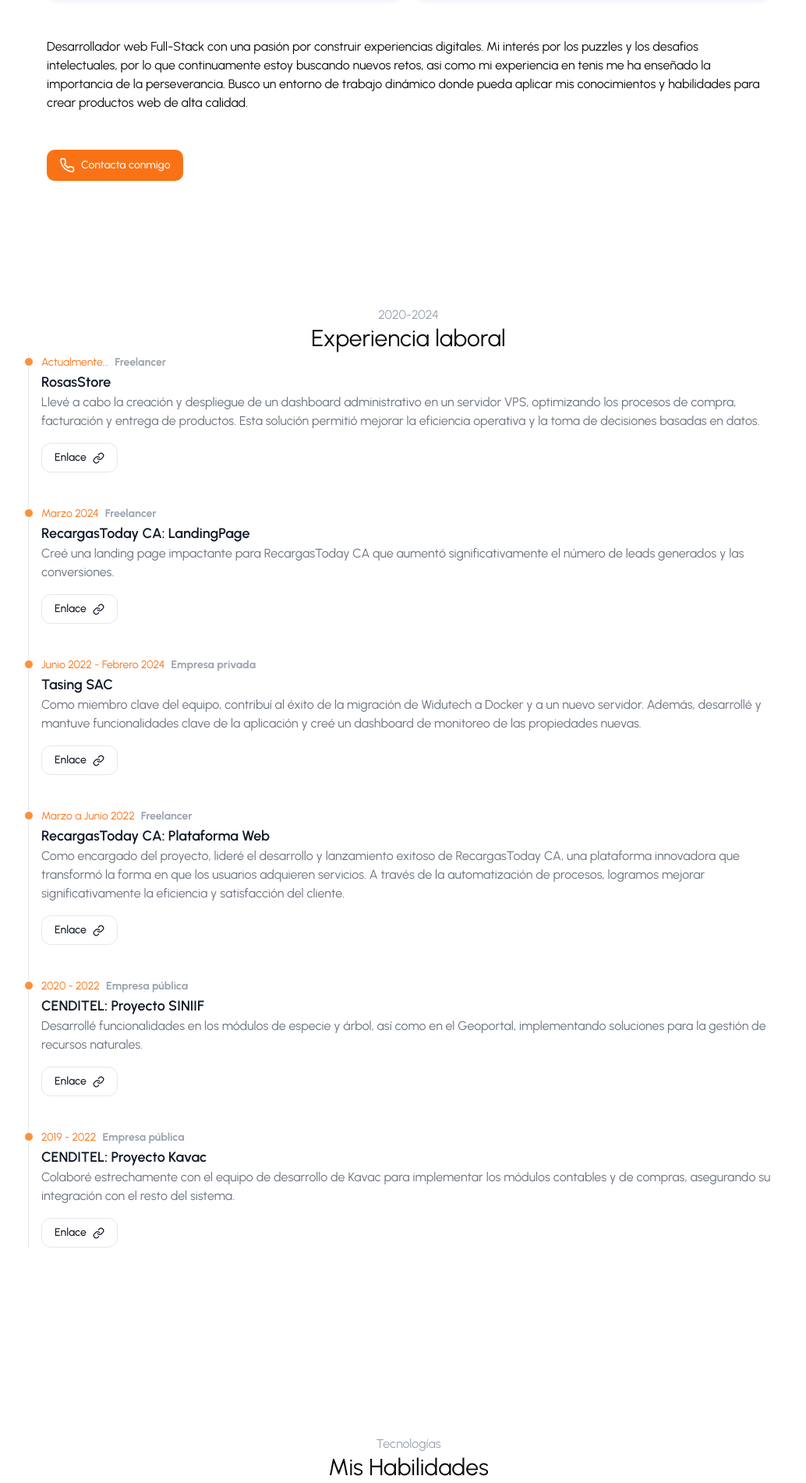
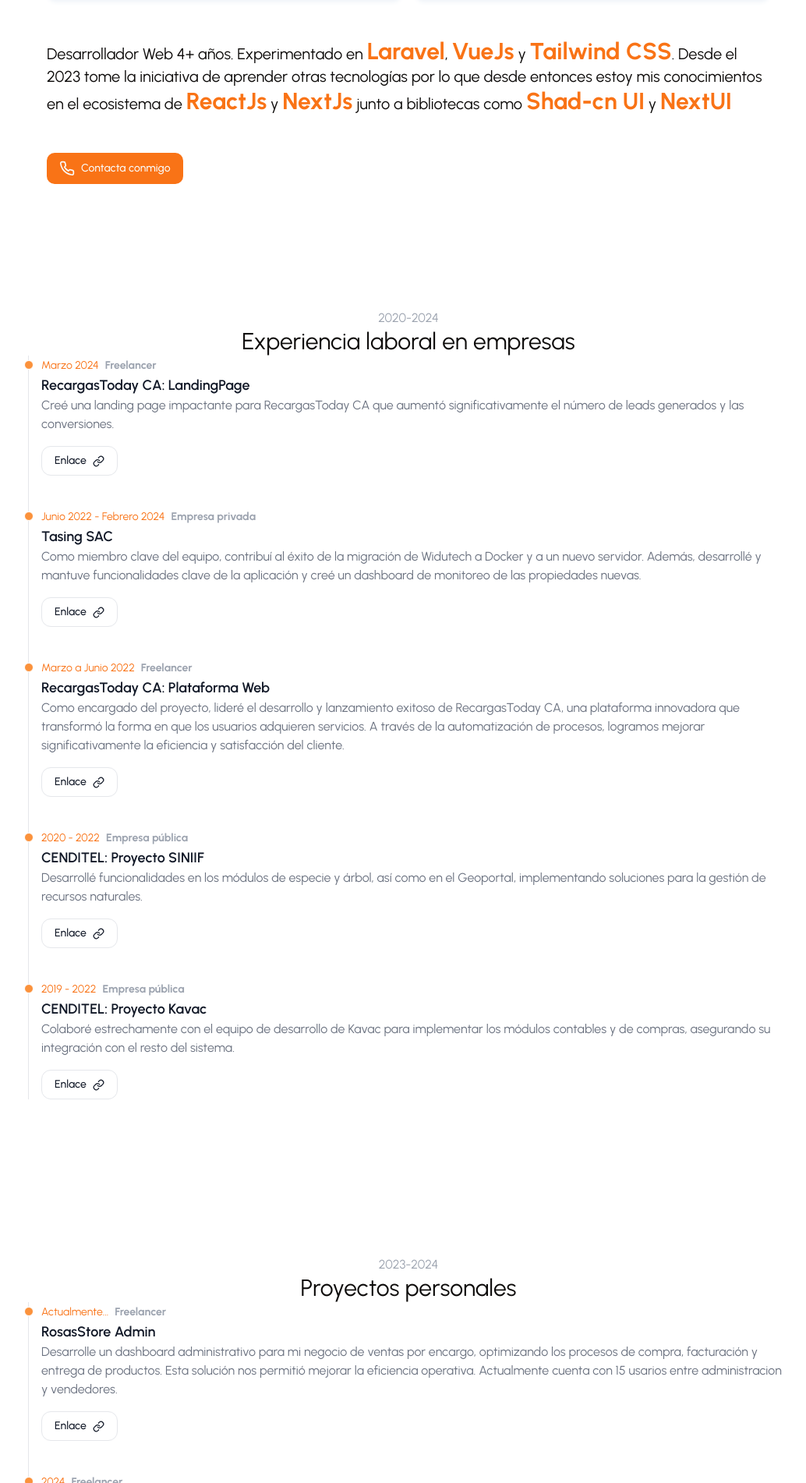
Before and after one commit to jrosasr/porfolio, a Next.js app: page / in a window 1280 px wide. Shown: the part 878-2780 px from the top of the page at 78% size, without its empty margins (116-1150 px from the left). Built offline with nearby package versions, Linux system fonts and the light colour scheme.

Commit message:
actualizacion de porfolio

```diff
--- a/components/about-me.tsx
+++ b/components/about-me.tsx
@@ -23,20 +23,38 @@
               </div>
             ))}
           </div>
-          <p className="my-12">
-            Desarrollador web Full-Stack con una pasión por construir
-            experiencias digitales. Mi interés por los
-            puzzles y los desafios intelectuales, por lo que continuamente
-            estoy buscando nuevos retos, asi como mi experiencia en tenis
-            me ha enseñado la importancia de la perseverancia. Busco un entorno
-            de trabajo dinámico donde pueda aplicar mis conocimientos y
-            habilidades para crear productos web de alta calidad.
+          <p className="my-12 text-xl">
+            Desarrollador Web 4+ años. Experimentado en{" "}
+            <Anchor href="https://laravel.com/" title="Laravel" />,{" "}
+            <Anchor href="https://vuejs.org/" title="VueJs" /> y{" "}
+            <Anchor href="https://tailwindcss.com/" title="Tailwind CSS" />.
+            Desde el 2023 tome la iniciativa de aprender otras tecnologías por
+            lo que desde entonces estoy mis conocimientos en el ecosistema de{" "}
+            <Anchor href="https://react.dev/" title="ReactJs" /> y{" "}
+            <Anchor href="https://nextjs.org/" title="NextJs" /> junto a
+            bibliotecas como{" "}
+            <Anchor href="https://ui.shadcn.com/" title="Shad-cn UI" /> y{" "}
+            <Anchor href="https://nextui.org/" title="NextUI" />
           </p>
-          <Link className={buttonVariants()} href="https://api.whatsapp.com/send?phone=584247060700" target="_blank">
-              <Phone size={20} className="mr-2" /> Contacta conmigo
+          <Link
+            className={buttonVariants()}
+            href="https://api.whatsapp.com/send?phone=584247060700"
+            target="_blank"
+          >
+            <Phone size={20} className="mr-2" /> Contacta conmigo
           </Link>
         </div>
       </div>
     </div>
   );
 }
+
+function Anchor(props: { href: string; title: string }) {
+  const { href, title } = props;
+
+  return (
+    <a href={href} target="_blank" rel="noopener noreferrer">
+      <strong className="text-3xl text-orange-500">{title}</strong>
+    </a>
+  );
+}
--- a/components/introduction.tsx
+++ b/components/introduction.tsx
@@ -11,13 +11,21 @@
         <div id="home" className="text-center">
           <h3 className="mb-3 text-xl">Hola, soy</h3>
           <h1 className="mb-3 font-bold text-4xl">Juan Rosas</h1>
-                <h2 className="text-2xl text-gray-400">Desarrollador Full-Stack</h2>
+          <h2 className="text-2xl text-gray-400">Desarrollador Web</h2>
           <div className="flex items-center">
             <div className="flex md:flex-row flex-col justify-between gap-4 mx-auto mt-10">
-                        <Link className={buttonVariants()} href="https://api.whatsapp.com/send?phone=584247060700" target="_blank">
+              <Link
+                className={buttonVariants()}
+                href="https://api.whatsapp.com/send?phone=584247060700"
+                target="_blank"
+              >
                 <Phone size={20} className="mr-2" /> Contacta conmigo
               </Link>
-                        <Link className={buttonVariants({ variant: "secondary" })} href='/cv-juan-rosas.pdf' target="_blank">
+              <Link
+                className={buttonVariants({ variant: "secondary" })}
+                href="/cv-juan-rosas.pdf"
+                target="_blank"
+              >
                 <Paperclip className="mr-2" /> Descargar CV
               </Link>
             </div>
@@ -27,7 +35,8 @@
               src="/profile.png"
               alt="Imagen de perfil"
               width={280}
-                        height={280} />
+              height={280}
+            />
           </div>
         </div>
       </Container>
--- a/components/timeline.tsx
+++ b/components/timeline.tsx
@@ -1,12 +1,12 @@
-import { dataTimelineExperience } from "@/data";
+import { dataTimelineExperience, dataTimelineExperiencePersonal } from "@/data";
 import Title from "./shared/title";
 import TimelineCard from "./timeline-card";
 
 export default function Timeline() {
   return (
-    <div className="mx-auto md:mt-28 p-6 max-w-5xl" id="experience">
-      <Title title="Experiencia laboral" pretitle="2020-2024" />
-
+    <>
+      <div className="mx-auto md:mt-28 p-6 max-w-5xl" id="experience">
+        <Title title="Experiencia laboral en empresas" pretitle="2020-2024" />
 
         <ol className="relative border-gray-200 border-s dark:border-gray-700">
           {dataTimelineExperience.map((data) => (
@@ -21,6 +21,24 @@
             </TimelineCard>
           ))}
         </ol>
-    </div>
+      </div>
+      <div className="mx-auto md:mt-28 p-6 max-w-5xl" id="experience-personal">
+        <Title title="Proyectos personales" pretitle="2023-2024" />
+
+        <ol className="relative border-gray-200 border-s dark:border-gray-700">
+          {dataTimelineExperiencePersonal.map((data) => (
+            <TimelineCard
+              key={data.id}
+              title={data.title}
+              typeJob={data.typeJob}
+              time={data.time}
+              url={data.url}
+            >
+              {data.description}
+            </TimelineCard>
+          ))}
+        </ol>
+      </div>
+    </>
   );
 }
--- a/data.tsx
+++ b/data.tsx
@@ -75,6 +75,7 @@
     image: "/projects/rosas.png",
     urlGithub: "",
     urlDemo: "https://app.rosas-store.com/login",
+    type: "Privado",
   },
   {
     id: 2,
@@ -82,6 +83,7 @@
     image: "/projects/recargas-landingpage.png",
     urlGithub: "",
     urlDemo: "https://recargastoday.com",
+    type: "Privado",
   },
   {
     id: 3,
@@ -89,40 +91,27 @@
     image: "/projects/recargas-app.png",
     urlGithub: "",
     urlDemo: "https://app.recargastoday.com/iniciar-sesion",
+    type: "Privado",
   },
   {
     id: 4,
-        title: "Tasing Pe: Widutech",
-        image: "/projects/widutech.png",
-        urlGithub: "",
-        urlDemo: "https://cl.widutech.com/login",
-    },
-    {
-        id: 5,
-        title: "CENDITEL: Kavac",
-        image: "/projects/kavac.png",
-        urlGithub: "",
-        urlDemo: "https://demo-kavac.cenditel.gob.ve/sistema/login",
+    title: "JPassword Manager",
+    image: "/projects/jpassword-manager.png",
+    urlGithub: "https://github.com/jrosasr/password-manager",
+    urlDemo: "https://jpassword-manager.vercel.app/",
+    type: "Open Source",
   },
 ];
 
 export const dataTimelineExperience = [
   {
-        id: 1,
-        time: "Actualmente...",
-        title: "RosasStore",
-        url: "https://app.rosas-store.com",
-        rol: 'Desarrollador Full-Stack',
-        description: 'Llevé a cabo la creación y despliegue de un dashboard administrativo en un servidor VPS, optimizando los procesos de compra, facturación y entrega de productos. Esta solución permitió mejorar la eficiencia operativa y la toma de decisiones basadas en datos.',
-        typeJob: "Freelancer",
-    },
-    {
     id: 2,
     time: "Marzo 2024",
     title: "RecargasToday CA: LandingPage",
     url: "https://recargastoday.com",
-        rol: 'Desarrollador Frontend',
-        description: "Creé una landing page impactante para RecargasToday CA que aumentó significativamente el número de leads generados y las conversiones.",
+    rol: "Desarrollador Frontend",
+    description:
+      "Creé una landing page impactante para RecargasToday CA que aumentó significativamente el número de leads generados y las conversiones.",
     typeJob: "Freelancer",
   },
   {
@@ -130,8 +119,9 @@
     time: "Junio 2022 - Febrero 2024",
     title: "Tasing SAC",
     url: "https://tasing.pe",
-        rol: 'Desarrollador Full-Stack',
-        description: "Como miembro clave del equipo, contribuí al éxito de la migración de Widutech a Docker y a un nuevo servidor. Además, desarrollé y mantuve funcionalidades clave de la aplicación y creé un dashboard de monitoreo de las propiedades nuevas.",
+    rol: "Desarrollador Full-Stack",
+    description:
+      "Como miembro clave del equipo, contribuí al éxito de la migración de Widutech a Docker y a un nuevo servidor. Además, desarrollé y mantuve funcionalidades clave de la aplicación y creé un dashboard de monitoreo de las propiedades nuevas.",
     typeJob: "Empresa privada",
   },
   {
@@ -139,8 +129,9 @@
     time: "Marzo a Junio 2022",
     title: "RecargasToday CA: Plataforma Web",
     url: "https://app.recargastoday.com/iniciar-sesion",
-        rol: 'Desarrollador Full-Stack',
-        description: "Como encargado del proyecto, lideré el desarrollo y lanzamiento exitoso de RecargasToday CA, una plataforma innovadora que transformó la forma en que los usuarios adquieren servicios. A través de la automatización de procesos, logramos mejorar significativamente la eficiencia y satisfacción del cliente.",
+    rol: "Desarrollador Full-Stack",
+    description:
+      "Como encargado del proyecto, lideré el desarrollo y lanzamiento exitoso de RecargasToday CA, una plataforma innovadora que transformó la forma en que los usuarios adquieren servicios. A través de la automatización de procesos, logramos mejorar significativamente la eficiencia y satisfacción del cliente.",
     typeJob: "Freelancer",
   },
   {
@@ -148,8 +139,9 @@
     time: "2020 - 2022",
     title: "CENDITEL: Proyecto SINIIF",
     url: "https://bosquesdevenezuela.com/",
-        rol: 'Desarrollador Full-Stack',
-        description: "Desarrollé funcionalidades en los módulos de especie y árbol, así como en el Geoportal, implementando soluciones para la gestión de recursos naturales.",
+    rol: "Desarrollador Full-Stack",
+    description:
+      "Desarrollé funcionalidades en los módulos de especie y árbol, así como en el Geoportal, implementando soluciones para la gestión de recursos naturales.",
     typeJob: "Empresa pública",
   },
   {
@@ -157,9 +149,33 @@
     time: "2019 - 2022",
     title: "CENDITEL: Proyecto Kavac",
     url: "https://www.cenditel.gob.ve/portal/kavac-sistema-de-gestion-de-recursos/",
-        rol: 'Desarrollador Full-Stack',
-        description: "Colaboré estrechamente con el equipo de desarrollo de Kavac para implementar los módulos contables y de compras, asegurando su integración con el resto del sistema.",
+    rol: "Desarrollador Full-Stack",
+    description:
+      "Colaboré estrechamente con el equipo de desarrollo de Kavac para implementar los módulos contables y de compras, asegurando su integración con el resto del sistema.",
     typeJob: "Empresa pública",
+  },
+];
+
+export const dataTimelineExperiencePersonal = [
+  {
+    id: 1,
+    time: "Actualmente...",
+    title: "RosasStore Admin",
+    url: "https://app.rosas-store.com",
+    rol: "Desarrollador Full-Stack",
+    description:
+      "Desarrolle un dashboard administrativo para mi negocio de ventas por encargo, optimizando los procesos de compra, facturación y entrega de productos. Esta solución nos permitió mejorar la eficiencia operativa. Actualmente cuenta con 15 usarios entre administracion y vendedores.",
+    typeJob: "Freelancer",
+  },
+  {
+    id: 2,
+    time: "2024",
+    title: "JPassword Manager",
+    url: "https://jpassword-manager.vercel.app/",
+    rol: "Desarrollador Full-Stack",
+    description:
+      "Desarrolle un aplicación web PWA (Progressive Web App) para la gestión de contraseñas de forma segura y eficiente. Esta solución permitió mejorar la forma como administraba mis contraseñas.",
+    typeJob: "Freelancer",
   },
 ];
 
```
Also changed, not shown: components/portfolio.tsx (+27 -5 lines), public/projects/jpassword-manager.png (added). Lines whose indentation alone changed are shown as unchanged.
